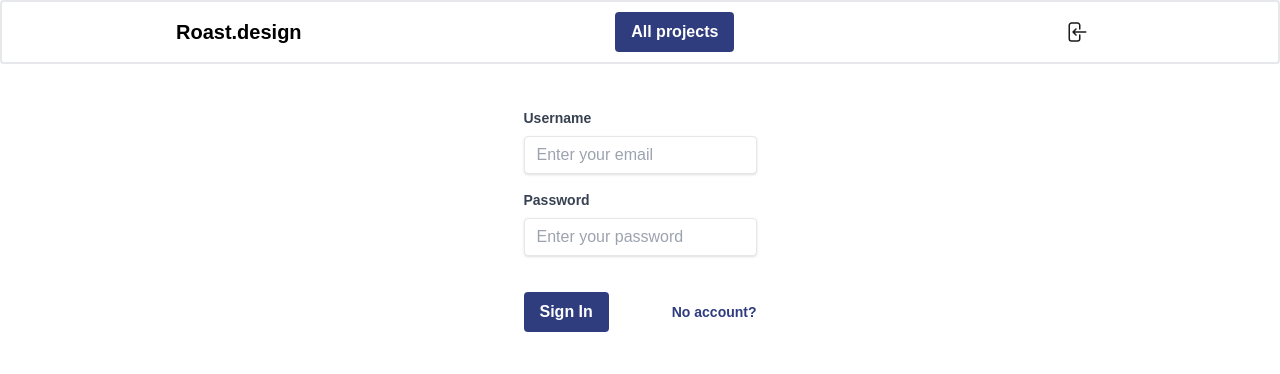
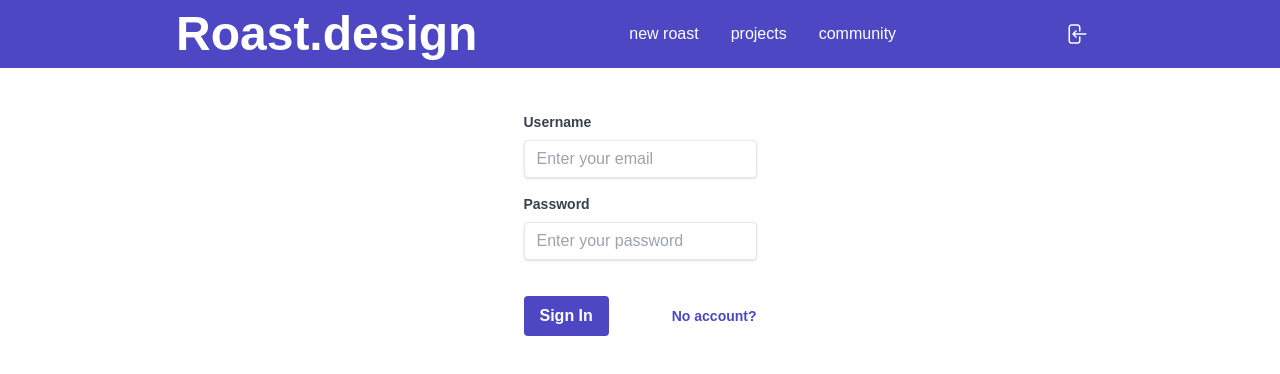
Before and after one commit to Joelheile/Roast-Design, a React (Create React App) app in the folder roastapp/: page / in a window 1280 px wide. Shown: the top 374 px of the page. Built offline with nearby package versions, Linux system fonts and the light colour scheme.

Commit message:
new navbar

```diff
--- a/roastapp/src/components/Navbar.js
+++ b/roastapp/src/components/Navbar.js
@@ -12,17 +12,34 @@ export default function Navbar() {
 	};
 
 	return (
-		<div className="mb-5 rounded border-2 border-solid border-gray-200 bg-white px-2 py-2.5 sm:px-4">
+		<div className="mb-5  bg-primary px-2 py-2.5 ">
 			<nav className="container mx-auto flex flex-wrap items-center justify-between">
-				<Link to="/project" className="text-xl font-bold">
+				<Link
+					to="/project"
+					className="font-dongle text-5xl font-bold text-white"
+				>
 					Roast.design
 				</Link>
-				<button
-					className="rounded bg-primary py-2 px-4 font-bold text-white hover:bg-primaryLight"
-					onClick={projectNav}
-				>
-					All projects
-				</button>
+				<div>
+					<button
+						className="rounded bg-primary py-2 px-4 font-medium text-white hover:bg-primaryMid"
+						onClick={projectNav}
+					>
+						new roast
+					</button>
+					<button
+						className="rounded bg-primary py-2 px-4 font-medium text-white hover:bg-primaryMid"
+						onClick={projectNav}
+					>
+						projects
+					</button>
+					<button
+						className="rounded bg-primary py-2 px-4 font-medium text-white hover:bg-primaryMid"
+						onClick={projectNav}
+					>
+						community
+					</button>
+				</div>
 				<button
 					className=" display: block rounded py-2 px-4 font-bold text-black"
 					onClick={signout}
@@ -33,7 +50,7 @@ export default function Navbar() {
 						viewBox="0 0 24 24"
 						stroke-width="1.5"
 						stroke="currentColor"
-						class="h-6 w-6 hover:text-primaryLight"
+						class="h-6 w-6 text-white hover:text-primaryLight"
 					>
 						<path
 							stroke-linecap="round"
--- a/roastapp/src/components/auth/SignIn.jsx
+++ b/roastapp/src/components/auth/SignIn.jsx
@@ -2,9 +2,7 @@ import { signInWithEmailAndPassword } from "firebase/auth";
 import { useNavigate } from "react-router-dom";
 import React, { useState } from "react";
 import { auth } from "../../firebase";
-import styles from "../../index.css"
-
-
+import styles from "../../index.css";
 
 const SignIn = () => {
 	let navigate = useNavigate();
@@ -12,53 +10,77 @@ const SignIn = () => {
 	const [password, setPassword] = useState("");
 
 	const signIn = (e) => {
-
 		e.preventDefault();
 		signInWithEmailAndPassword(auth, email, password)
 			.then((userCredential) => {
 				console.log(userCredential);
 
-        navigate("/project", {state: userCredential.user.uid})
+				navigate("/project", { state: userCredential.user.uid });
 			})
 			.catch((error) => {
 				console.log(error);
 			});
 	};
 	const signUpNav = () => {
-    navigate('/signup');
-}
+		navigate("/signup");
+	};
 
 	return (
-    <div >
-<div class="w-screen flex  justify-center items-center ">
-  <form class="bg-white  rounded px-8 pt-6 pb-8 mb-4">
+		// left and right split
+		<div>
+			<div
+			// left
+			></div>
+			<div class="flex w-screen  items-center justify-center ">
+				<form class="mb-4  rounded bg-white px-8 pt-6 pb-8">
 					<div class="mb-4 ">
-      <label class="block text-gray-700 text-sm font-bold mb-2" for="username">
+						<label
+							class="mb-2 block text-sm font-bold text-gray-700"
+							for="username"
+						>
 							Username
 						</label>
-      <input class="shadow appearance-none border rounded  py-2 px-3 text-gray-700 leading-tight focus:outline-none focus:shadow-outline" id="username" type="text" placeholder="Enter your email"
+						<input
+							class="focus:shadow-outline appearance-none rounded border  py-2 px-3 leading-tight text-gray-700 shadow focus:outline-none"
+							id="username"
+							type="text"
+							placeholder="Enter your email"
 							value={email}
-          onChange={(e) => setEmail(e.target.value)}/>
+							onChange={(e) => setEmail(e.target.value)}
+						/>
 					</div>
 					<div class="mb-6">
-      <label class="block text-gray-700 text-sm font-bold mb-2" for="password">
+						<label
+							class="mb-2 block text-sm font-bold text-gray-700"
+							for="password"
+						>
 							Password
 						</label>
-      <input class="shadow appearance-none border  rounded py-2 px-3 text-gray-700 mb-3 leading-tight focus:outline-none focus:shadow-outline" id="password" type="password" placeholder="Enter your password"
+						<input
+							class="focus:shadow-outline mb-3 appearance-none  rounded border py-2 px-3 leading-tight text-gray-700 shadow focus:outline-none"
+							id="password"
+							type="password"
+							placeholder="Enter your password"
 							value={password}
-          onChange={(e) => setPassword(e.target.value)} />
-
+							onChange={(e) => setPassword(e.target.value)}
+						/>
 					</div>
 					<div class="flex items-center justify-between">
-      <button class="bg-primary hover:bg-primaryLight text-white font-bold py-2 px-4 rounded focus:outline-none focus:shadow-outline" type="button" onClick={signIn}>
+						<button
+							class="focus:shadow-outline rounded bg-primary py-2 px-4 font-bold text-white hover:bg-primaryLight focus:outline-none"
+							type="button"
+							onClick={signIn}
+						>
 							Sign In
 						</button>
-      <a class="inline-block align-baseline font-bold text-sm text-primary hover:text-primaryLight"  onClick={signUpNav}>
+						<a
+							class="inline-block align-baseline text-sm font-bold text-primary hover:text-primaryLight"
+							onClick={signUpNav}
+						>
 							No account?
 						</a>
 					</div>
 				</form>
-
 			</div>
 		</div>
 	);
--- a/roastapp/src/index.css
+++ b/roastapp/src/index.css
@@ -1,3 +1,4 @@
 @tailwind base;
 @tailwind components;
 @tailwind utilities;
+@import url("https://fonts.googleapis.com/css2?family=Dongle:wght@300;400;700&display=swap");
--- a/roastapp/tailwind.config.js
+++ b/roastapp/tailwind.config.js
@@ -12,9 +12,9 @@ module.exports = {
 			colors: {
 				transparent: "transparent",
 				hover: "#f5f5f5",
-				primary: "#2F3C7E",
-				primaryLight: "#8AAAE5",
-				primaryLighter: "#97bbfc",
+				primary: "#4D47C3",
+				primaryLight: "#F0EFFF",
+				primaryMid: "#A7A3FF",
 				secondary: "#EEA47FFF",
 				neutral: "#FCF6F5FF",
 				black: "#1a1a1a",
@@ -23,8 +23,8 @@ module.exports = {
 				// https://webflow.com/blog/best-color-combinations
 			},
 			fontFamily: {
-				sans: ["Graphik", "sans-serif"],
-				serif: ["Merriweather", "serif"],
+				sans: ["Poppins", "sans-serif"],
+				dongle: ["Dongle", "sans-serif"],
 			},
 			spacing: {
 				"8xl": "96rem",
```
Lines whose indentation alone changed are shown as unchanged.
